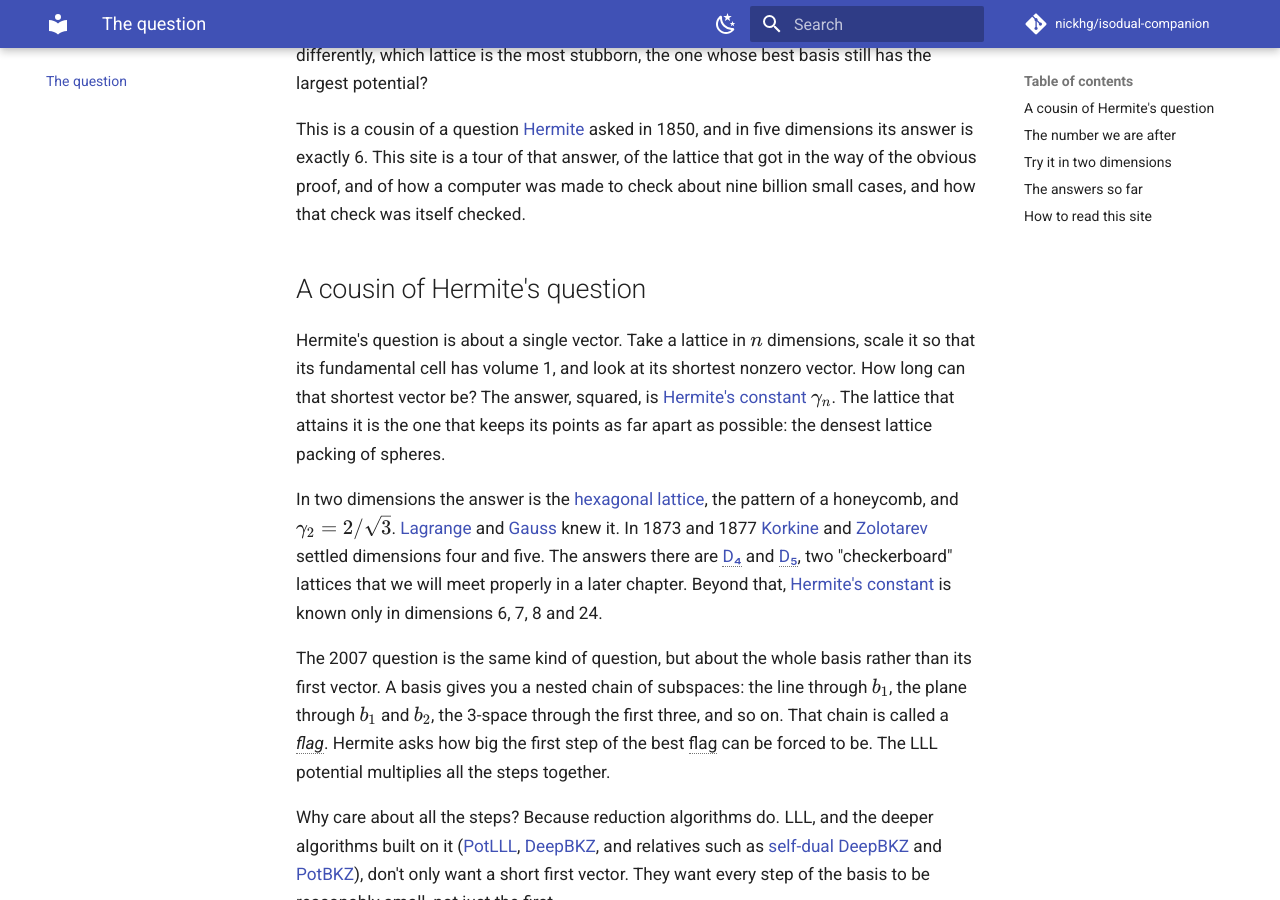
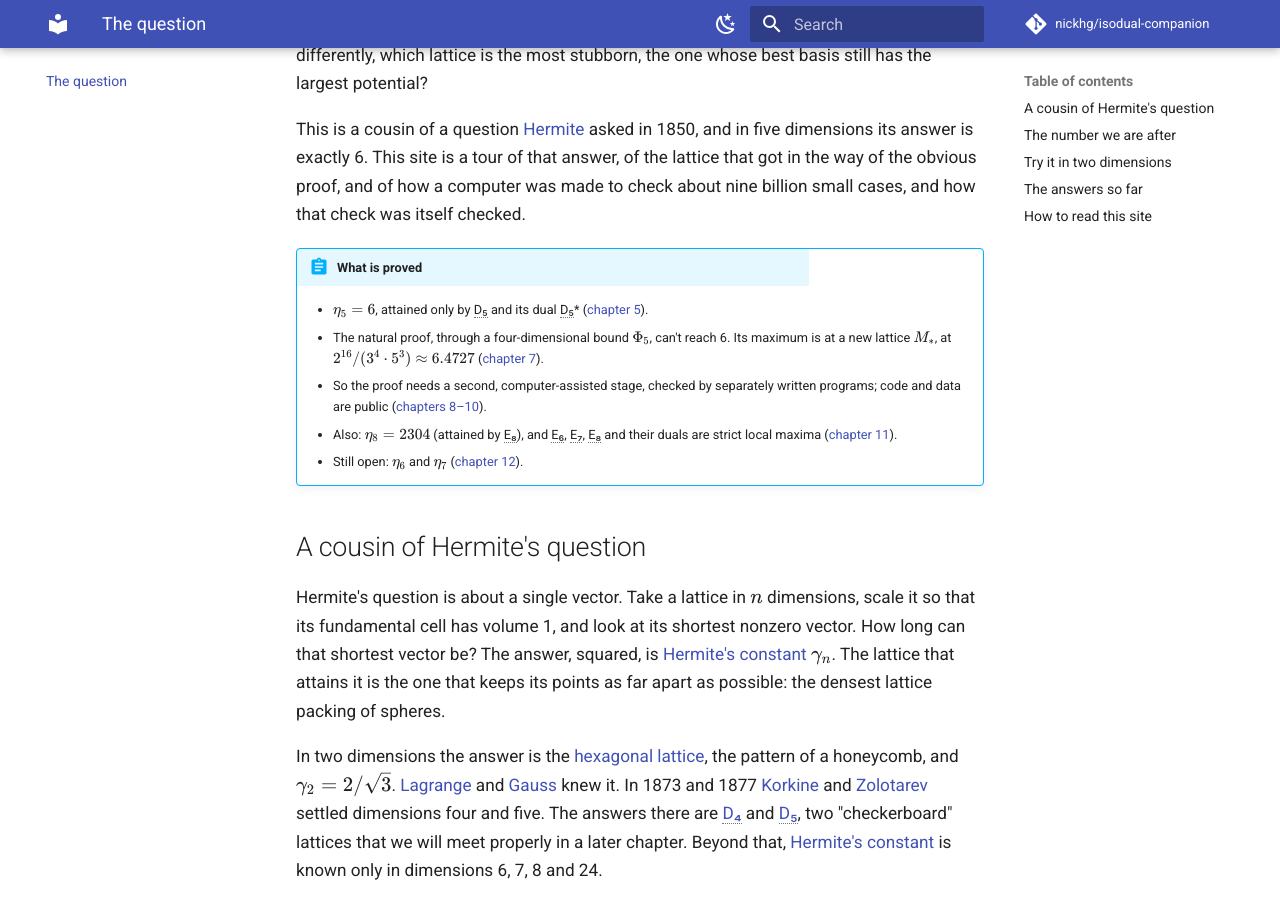
Before and after one commit to nickhg/isodual-companion, an MkDocs documentation site: the page built from docs/index.md, in a window 1280 px wide and 900 px high, scrolled down 511 px. Built offline with MkDocs 1.6.1 and Material for MkDocs 9.7.7, drawn with Linux system fonts in a browser that asks for light colours; nearby versions of some CDN libraries; library files that are not in the unit come from our copies; comment, search, counter and statistics services are not loaded; some of the changed text lies outside the part shown.

Commit message:
Home: 'What is proved' box after the opening; one-paragraph preview of M* in 'The answers so far' (WC, from outside feedback)
Co-Authored-By: Claude Opus 5.5 <noreply@anthropic.com>

```diff
--- a/docs/index.md
+++ b/docs/index.md
@@ -7,6 +7,13 @@ That number is the product of the squared volumes of the first one, two, three,
 A 2007 paper, *Isodual reduction of lattices*, asked a simple question about it. If you are allowed to pick the best possible basis, how large can that number be forced to be? Put differently, which lattice is the most stubborn, the one whose best basis still has the largest potential?
 
 This is a cousin of a question [Hermite](https://en.wikipedia.org/wiki/Charles_Hermite) asked in 1850, and in five dimensions its answer is exactly 6. This site is a tour of that answer, of the lattice that got in the way of the obvious proof, and of how a computer was made to check about nine billion small cases, and how that check was itself checked.
+
+!!! abstract "What is proved"
+    - $\eta_5 = 6$, attained only by D₅ and its dual D₅\* ([chapter 5](two-ends.md)).
+    - The natural proof, through a four-dimensional bound $\Phi_5$, can't reach 6. Its maximum is at a new lattice $M_*$, at $2^{16}/(3^4\cdot5^3)\approx 6.4727$ ([chapter 7](mstar.md)).
+    - So the proof needs a second, computer-assisted stage, checked by separately written programs; code and data are public ([chapters 8–10](bnb.md)).
+    - Also: $\eta_8 = 2304$ (attained by E₈), and E₆, E₇, E₈ and their duals are strict local maxima ([chapter 11](e-lattices.md)).
+    - Still open: $\eta_6$ and $\eta_7$ ([chapter 12](growth.md)).
 
 ## A cousin of Hermite's question
 
@@ -59,7 +66,7 @@ In two dimensions the flag has only one interesting step, so $\eta$ is just Herm
 In the paper: Theorems A, 7, 8 and 14, Proposition 6.
 { .paper-ref }
 
-Five is the dimension where Korkine and Zolotarev settled Hermite's constant, with D₅. Ask their question about the whole basis instead of its first vector, and dimension five gives the same answer, D₅, except that now its dual D₅* ties with it.
+Five is the dimension where Korkine and Zolotarev settled Hermite's constant, with D₅. Ask their question about the whole basis instead of its first vector, and dimension five gives the same answer, D₅, except that now its dual D₅* ties with it. The proof has a twist. The obvious route goes through four-dimensional lattices, and one would expect D₄ to be the hardest case there. It isn't: a lattice that doesn't seem to appear in the literature, called [M\*](mstar.md) here, gets in the way, and the proof has to go around it.
 
 Dimensions 6 and 7 are open. There is a conjecture, that the answers are attained by [E₆](https://en.wikipedia.org/wiki/E6_lattice) and [E₇](https://en.wikipedia.org/wiki/E7_lattice) with values $128\sqrt3/9 \approx 24.63$ and $144$. Both are proved to be strict local maxima, but nobody has shown that nothing else does better. Chapter 11 has the details.
 
```
